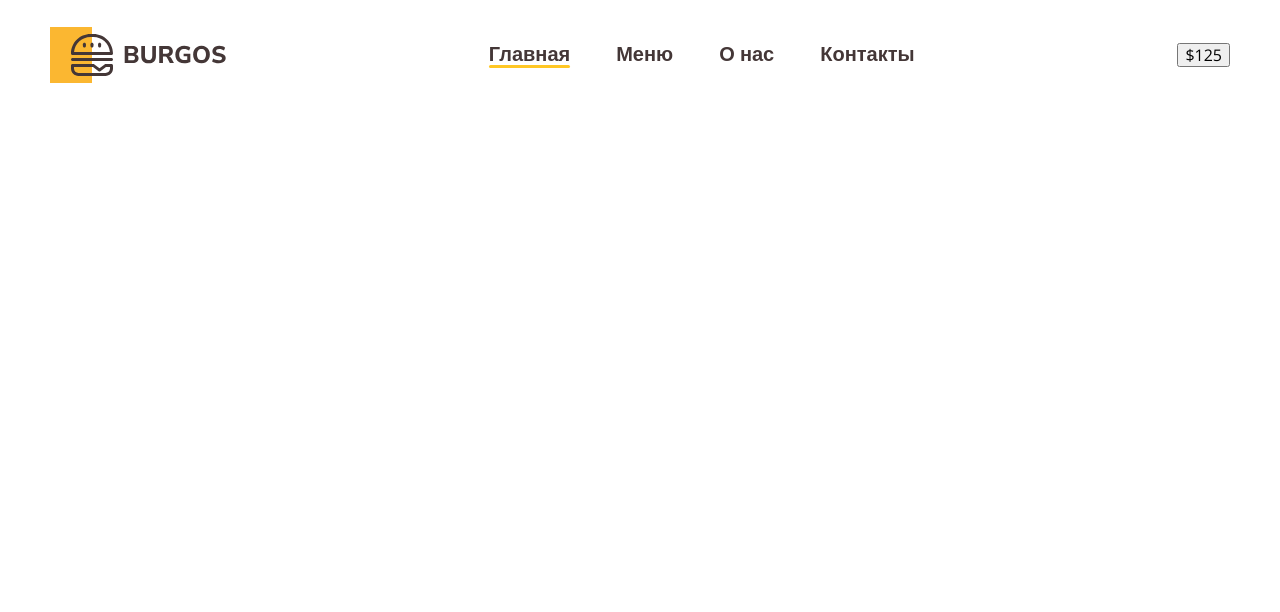
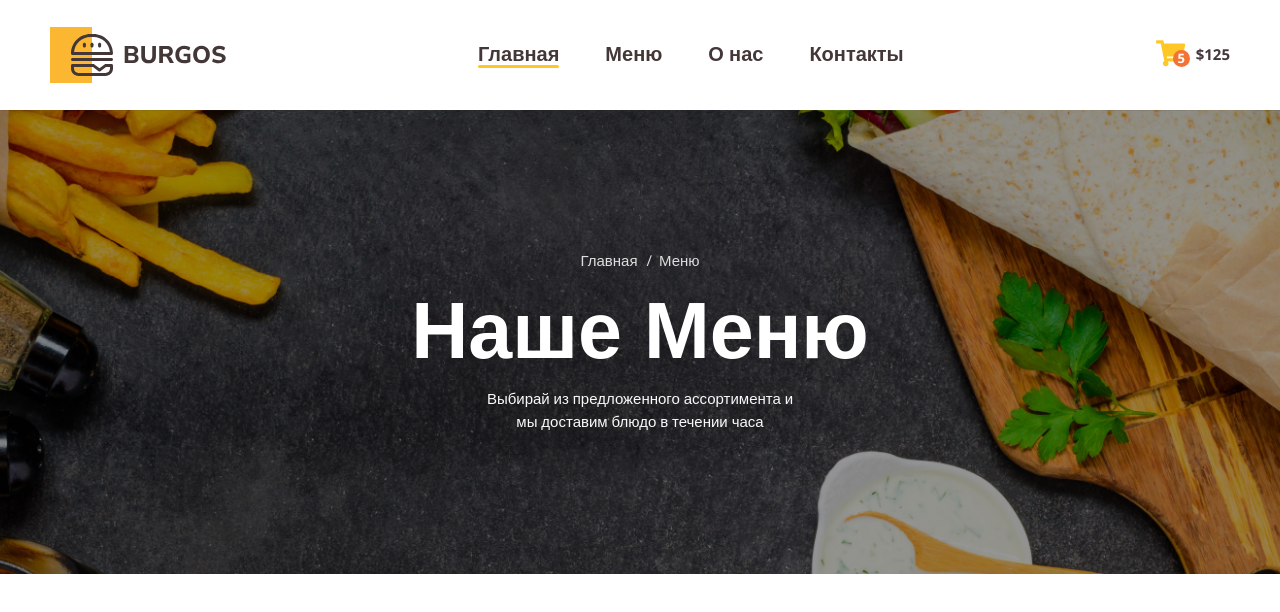
Before and after one commit to vlad63vs/Module01-Burger, a plain HTML site: page index.html in a window 1280 px wide. Drawn offline with nearby package versions, Linux system fonts and the light colour scheme.

Commit message:
Add styles

```diff
--- a/index.html
+++ b/index.html
@@ -1,5 +1,5 @@
 <!DOCTYPE html>
-<html lang="en">
+<html lang="ru">
 <head>
 	<meta charset="UTF-8">
 	<meta http-equiv="X-UA-Compatible" content="IE=edge">
@@ -7,7 +7,8 @@
 	<title>Burger</title>
 	<link rel="preconnect" href="https://fonts.googleapis.com">
 	<link rel="preconnect" href="https://fonts.gstatic.com" crossorigin>
-	<link href="https://fonts.googleapis.com/css2?family=Lato:wght@700&familzy=Nunito+Sans:wght@600;700;800;900&family=Open+Sans:wght@400;600;700&display=swap"
+	<link
+		href="https://fonts.googleapis.com/css2?family=Lato:wght@700&familzy=Nunito+Sans:wght@600;700;800;900&family=Open+Sans:wght@400;600;700&display=swap"
 		rel="stylesheet">
 	<link rel="stylesheet" href="styles/normalize.css">
 	<link rel="stylesheet" href="styles/main.css">
@@ -25,9 +26,25 @@
 						<li><a href="#">Контакты</a></li>
 					</ul>
 				</nav>
-				<button type="button">$125</button>
+				<button type="button" class="button">
+					<span class="button-item">
+						<img src="images/cart.svg" alt="Корзина">
+						<span class="button-count">5</span>
+					</span>
+					<span class="button-text">$125</span>
+				</button>
 			</div>
 		</div>
 	</header>
+	<div class="bg">
+		<div class="container">
+			<ul class="breadcrumbs">
+				<li><a href="#">Главная</a></li>
+				<li><a href="#">Меню</a></li>
+			</ul>
+			<h1 class="title">Наше Меню</h1>
+			<p class="description">Выбирай из предложенного ассортимента и мы доставим блюдо в течении часа</p>
+		</div>
+	</div>
 </body>
 </html>
--- a/styles/main.css
+++ b/styles/main.css
@@ -45,3 +45,79 @@ body {
 .header-nav a.active::after {
 	background: #FFC725;
 }
+.button {
+	display: flex;
+	align-items: center;
+	background-color: transparent;
+	border: none;
+	padding: 0;
+	gap: 10px;
+}
+.button-item {
+	position: relative;
+}
+.button-count {
+	font-weight: 700;
+	font-size: 13px;
+	color: #FFFFFF;
+	background: #F37335;
+	border-radius: 100%;
+	position: absolute;
+	width: 17px;
+	height: 17px;
+	text-align: center;
+	line-height: 1.3;
+	bottom: 3px;
+	right: -4px;
+}
+.button-text {
+	color: #443737;
+	font-weight: 700;
+	font-size: 15px;
+}
+.bg {
+	text-align: center;
+	color: #FFFFFF;
+	background-image: url(../images/bg.jpg);
+	background-size: cover;
+	background-position: center center;
+	padding: 142px 0;
+}
+.breadcrumbs {
+	padding: 0;
+	margin-top: 0;
+	list-style-type: none;
+	display: flex;
+	justify-content: center;
+	gap: 16px;
+}
+.breadcrumbs a {
+	color: #DEDEDE;
+	font-size: 15px;
+	font-family: 'Open Sans', sans-serif;
+	text-decoration: none;
+}
+.breadcrumbs a::before {
+	content: "/";
+	position: relative;
+	left: -7px;
+}
+.breadcrumbs li:first-child a::before {
+	display: none;
+}
+.title {
+	font-size: 79px;
+	font-weight: 700;
+	margin-top: 10px;
+	margin-bottom: 10px;
+}
+.description {
+	font-family: 'Open Sans', sans-serif;
+	font-size: 15px;
+	line-height: 1.5;
+	font-size: 15px;
+	line-height: 1.5;
+	color: #FAF9F9;
+	max-width: 320px;
+	margin: 0 auto;
+}
```
Also changed, not shown: images/bg.jpg (added), images/cart.svg (added), images/test.png (deleted).
